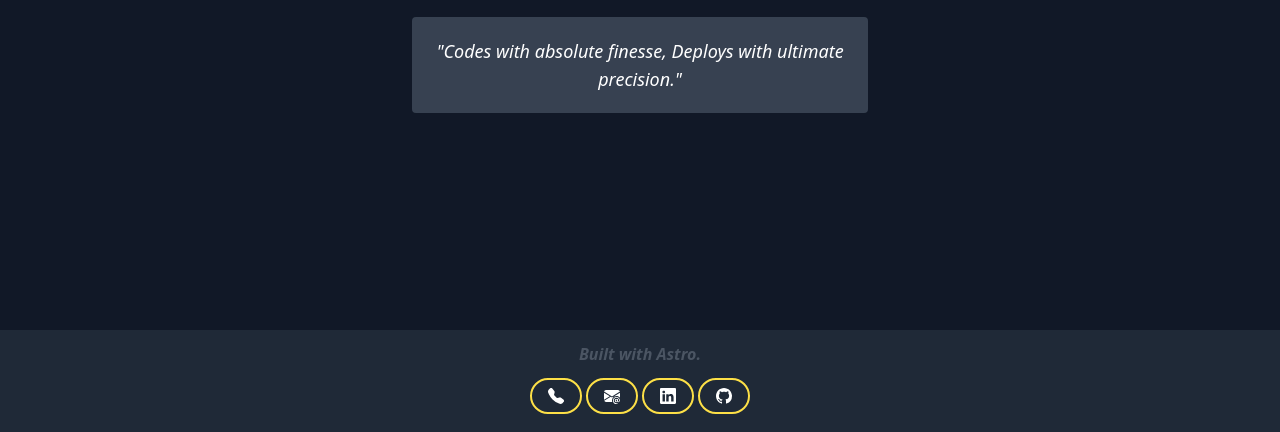
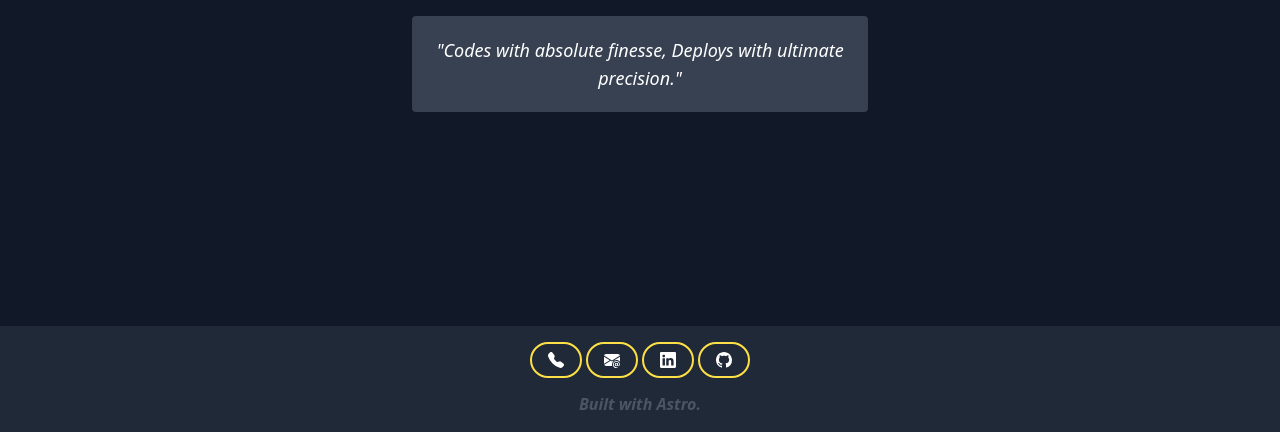
Before and after one commit to allopopot/allopopot.github.io, an Astro site: page / in a window 1280 px wide. Shown: the part 368-800 px from the top of the page. Built offline with nearby package versions, Linux system fonts and the light colour scheme; Astro itself is replaced by a stand-in of ours.

Commit message:
Footer Fixes

```diff
--- a/src/components/Footer.astro
+++ b/src/components/Footer.astro
@@ -2,7 +2,7 @@
 import SocialBar from "./SocialBar.astro";
 ---
 
-<div class="w-full bg-gray-800 py-3 text-center mt-5 mb-0">
-    <p class="text-gray-600 mb-3 font-semibold italic">Built with Astro.</p>
+<div class="w-full bg-gray-800 py-4 text-center mt-5">
     <SocialBar />
+    <p class="text-gray-600 mt-2 font-semibold italic">Built with Astro.</p>
 </div>
```
